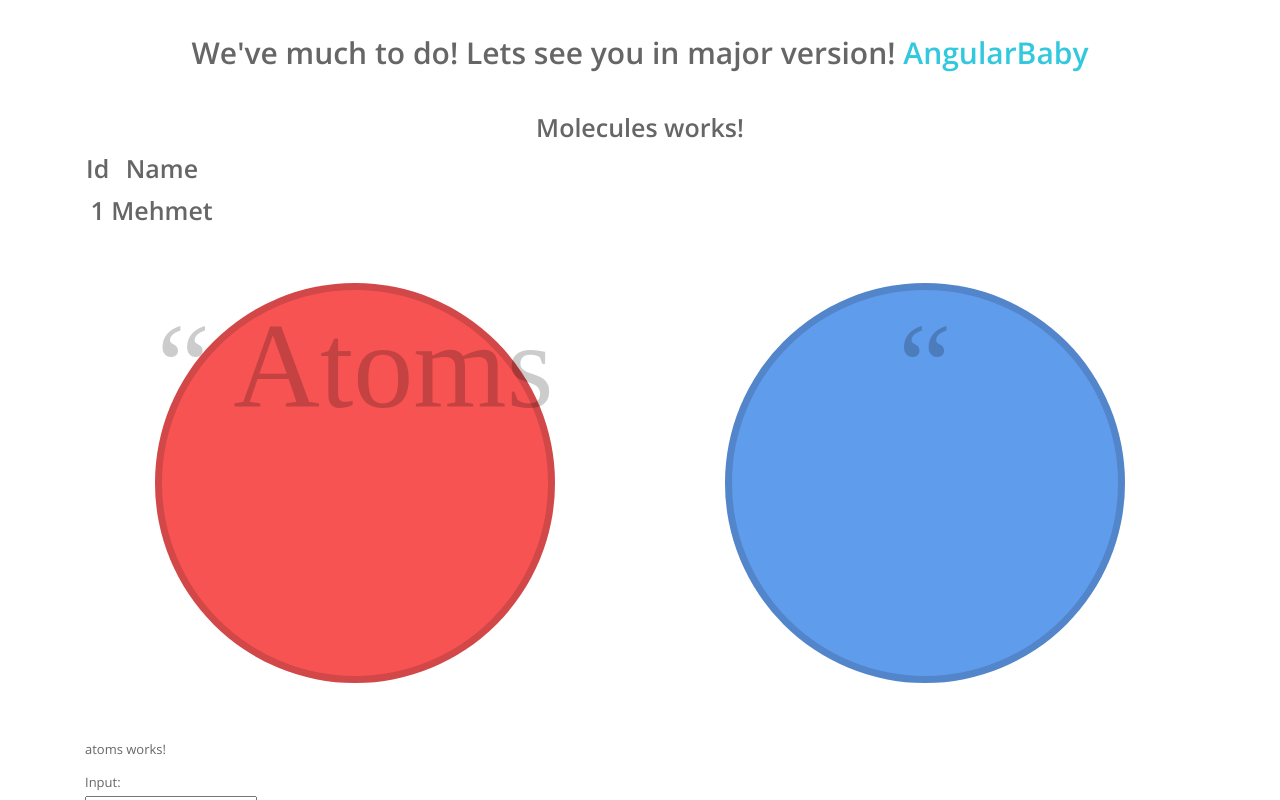
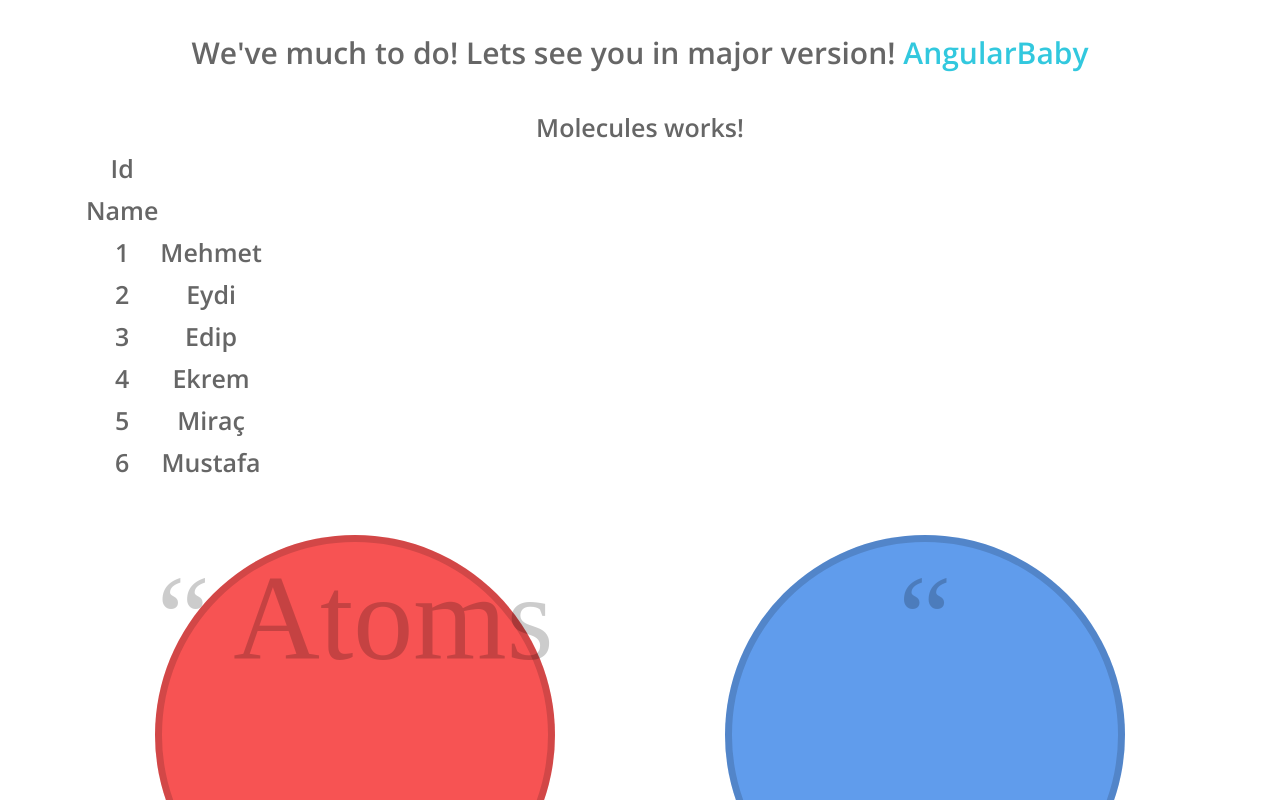
Before and after one commit to mehmetakifalp/angularbaby, an Angular app: page /molecules in a window 1280 px wide. Shown: the top 800 px of the page. Built offline with nearby package versions, Linux system fonts and the light colour scheme.

Commit message:
dummy data input

```diff
--- a/src/app/components/molecules/table/table.component.html
+++ b/src/app/components/molecules/table/table.component.html
@@ -1,10 +1,9 @@
 <table>
-    <tr>
-      <th>Id</th>
-      <th>Name</th>
+    <tr *ngFor="let row of rows;">
+      <th>{{row.name}}</th>
     </tr>
-    <tr>
-      <td>1</td>
-      <td>Mehmet</td>
+    <tr *ngFor="let column of columns;">
+      <td>{{column.id}}</td>
+      <td>{{column.name}}</td>
     </tr>
   </table>
```
